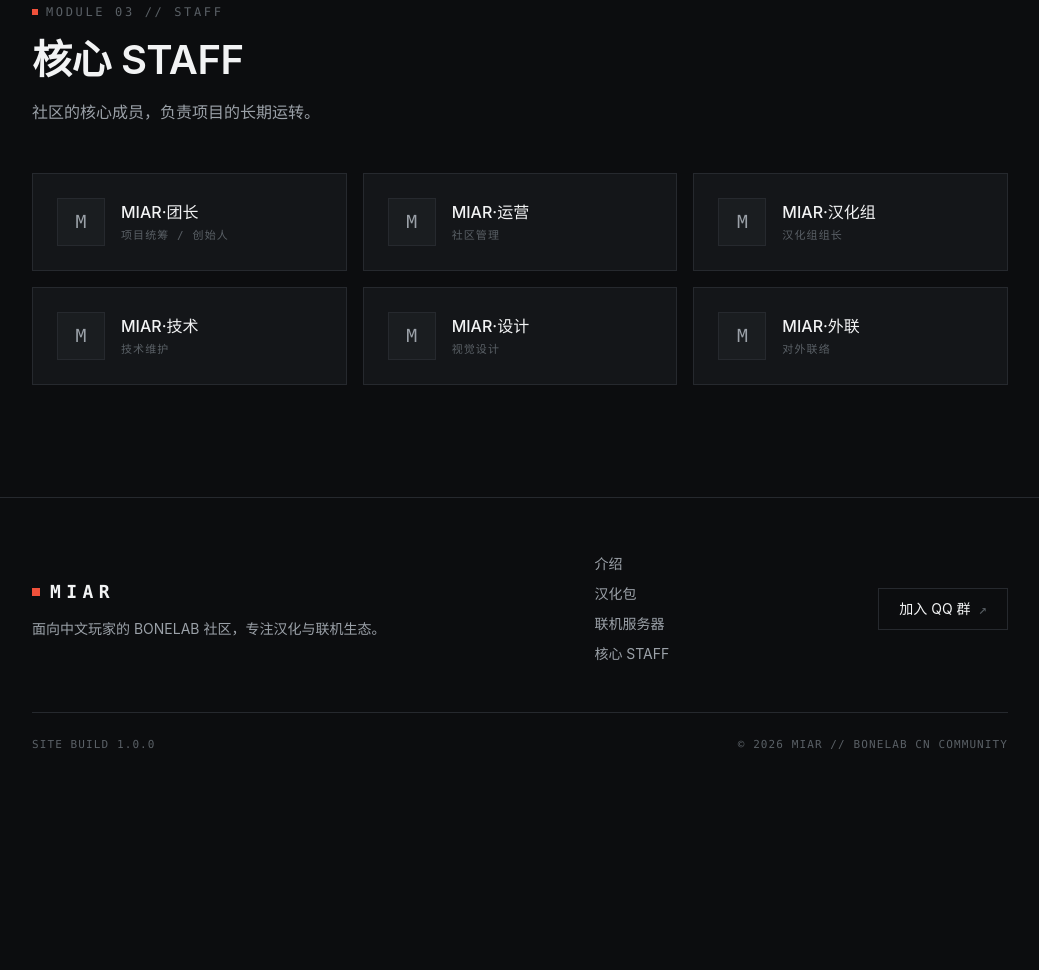
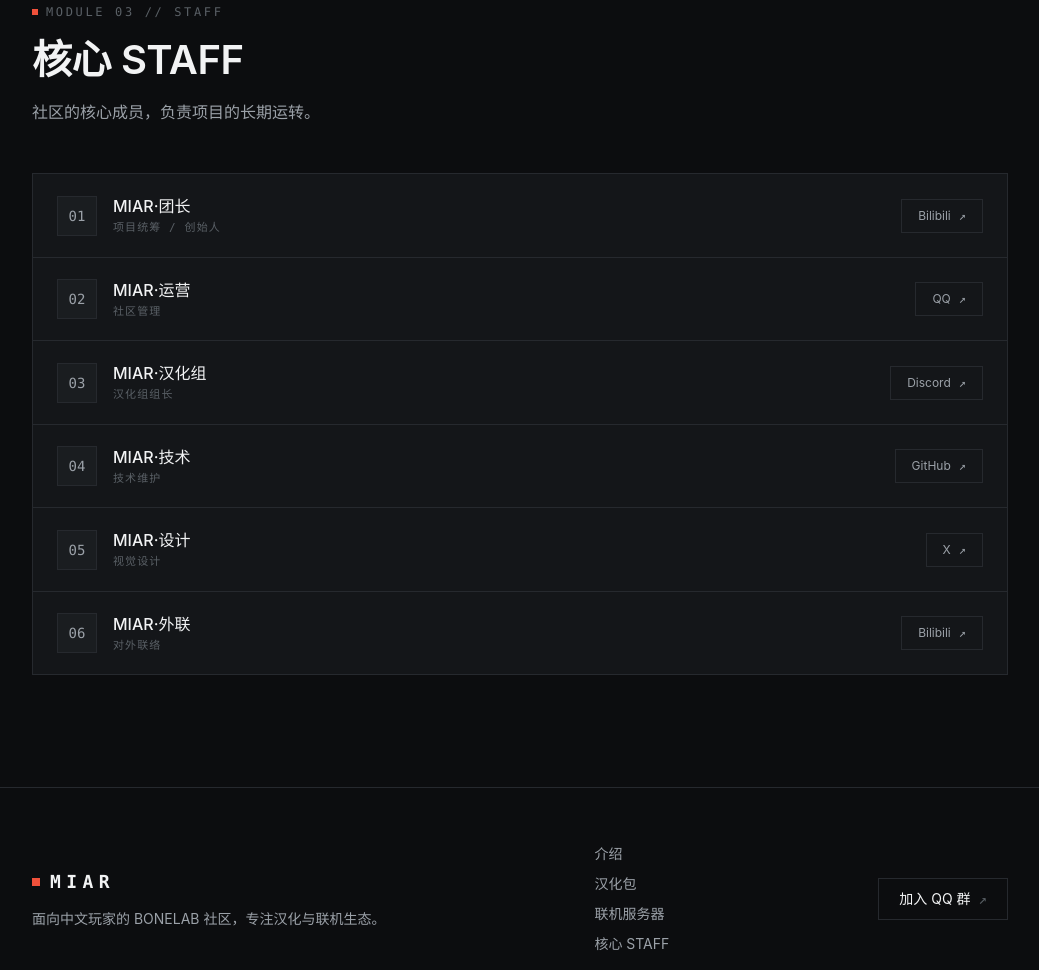
Before and after one commit to MonoIAR/monoiar.github.io, an Astro site: page / in a window 1280 px wide. Shown: the part 2713-3683 px from the top of the page, without its empty margins (120-1159 px from the left). Before the commit the page ends 3523 px from the top, so only its background shows below. Built offline with nearby package versions, Linux system fonts and the light colour scheme; Astro itself is replaced by a stand-in of ours.

Commit message:
修改STAFF卡片

```diff
--- a/src/components/StaffCard.astro
+++ b/src/components/StaffCard.astro
@@ -1,22 +1,35 @@
 ---
 interface Props {
+  /** 序号占位头像，如 "01" */
+  index: string;
   name: string;
   role: string;
+  social?: { label: string; href: string };
 }
 
-const { name, role } = Astro.props;
-const initial = name.slice(0, 1);
+const { index, name, role, social } = Astro.props;
 ---
 
-<article class="flex items-center gap-4 border border-line bg-surface p-6 transition-colors hover:border-fg/40">
+<li class="flex items-center gap-4 px-6 py-5 transition-colors hover:bg-surface-2">
   <div
-    class="flex size-12 shrink-0 items-center justify-center border border-line bg-surface-2 font-mono text-lg text-fg-muted"
+    class="flex size-10 shrink-0 items-center justify-center border border-line bg-surface-2 font-mono text-sm text-fg-muted"
     aria-hidden="true"
   >
-    {initial}
+    {index}
   </div>
-  <div class="min-w-0">
-    <h3 class="font-medium">{name}</h3>
-    <p class="mt-1 truncate font-mono text-[11px] uppercase tracking-widest text-fg-faint">{role}</p>
+  <div class="min-w-0 flex-1">
+    <h3 class="truncate font-medium">{name}</h3>
+    <p class="mt-0.5 truncate font-mono text-[11px] uppercase tracking-widest text-fg-faint">{role}</p>
   </div>
-</article>
+  {social && (
+    <a
+      href={social.href}
+      target="_blank"
+      rel="noopener"
+      class="flex shrink-0 items-center gap-2 border border-line px-4 py-2 text-xs text-fg-muted transition-colors hover:border-fg hover:text-fg"
+    >
+      {social.label}
+      <span class="font-mono" aria-hidden="true">↗</span>
+    </a>
+  )}
+</li>
--- a/src/pages/index.astro
+++ b/src/pages/index.astro
@@ -14,12 +14,12 @@ const servers = [
 ];
 
 const staff = [
-  { name: "MIAR·团长", role: "项目统筹 / 创始人" },
-  { name: "MIAR·运营", role: "社区管理" },
-  { name: "MIAR·汉化组", role: "汉化组组长" },
-  { name: "MIAR·技术", role: "技术维护" },
-  { name: "MIAR·设计", role: "视觉设计" },
-  { name: "MIAR·外联", role: "对外联络" },
+  { name: "MIAR·团长", role: "项目统筹 / 创始人", social: { label: "Bilibili", href: "https://space.bilibili.com/" } },
+  { name: "MIAR·运营", role: "社区管理", social: { label: "QQ", href: "https://qm.qq.com/q/q9ZTy7J7R6" } },
+  { name: "MIAR·汉化组", role: "汉化组组长", social: { label: "Discord", href: "https://discord.gg/" } },
+  { name: "MIAR·技术", role: "技术维护", social: { label: "GitHub", href: "https://github.com/" } },
+  { name: "MIAR·设计", role: "视觉设计", social: { label: "X", href: "https://x.com/" } },
+  { name: "MIAR·外联", role: "对外联络", social: { label: "Bilibili", href: "https://space.bilibili.com/" } },
 ];
 
 const joinSteps = [
@@ -145,9 +145,9 @@ const joinSteps = [
         sub="社区的核心成员，负责项目的长期运转。"
       />
 
-      <div class="mt-12 grid gap-4 sm:grid-cols-2 lg:grid-cols-3">
-        {staff.map((m) => <StaffCard {...m} />)}
-      </div>
+      <ul class="mt-12 divide-y divide-line border border-line bg-surface">
+        {staff.map((m, i) => <StaffCard index={String(i + 1).padStart(2, "0")} {...m} />)}
+      </ul>
     </div>
   </section>
 
```
